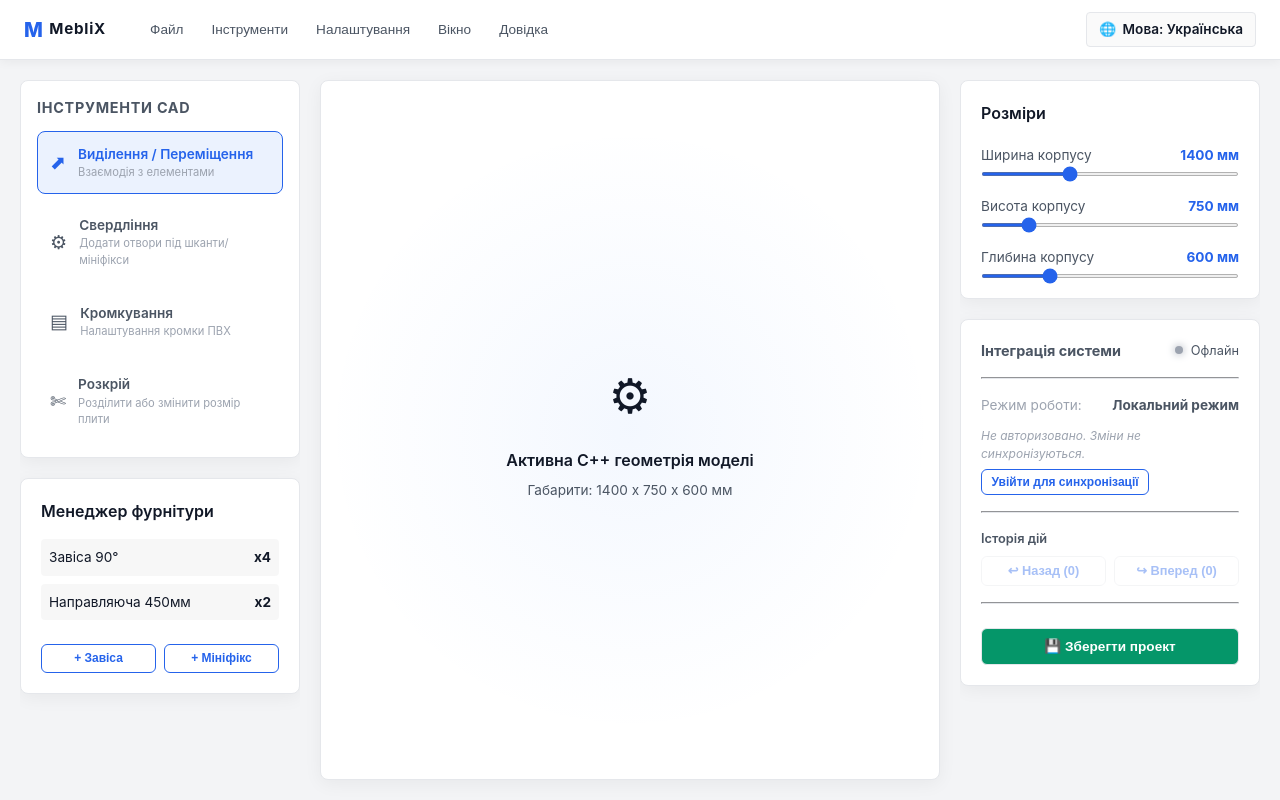
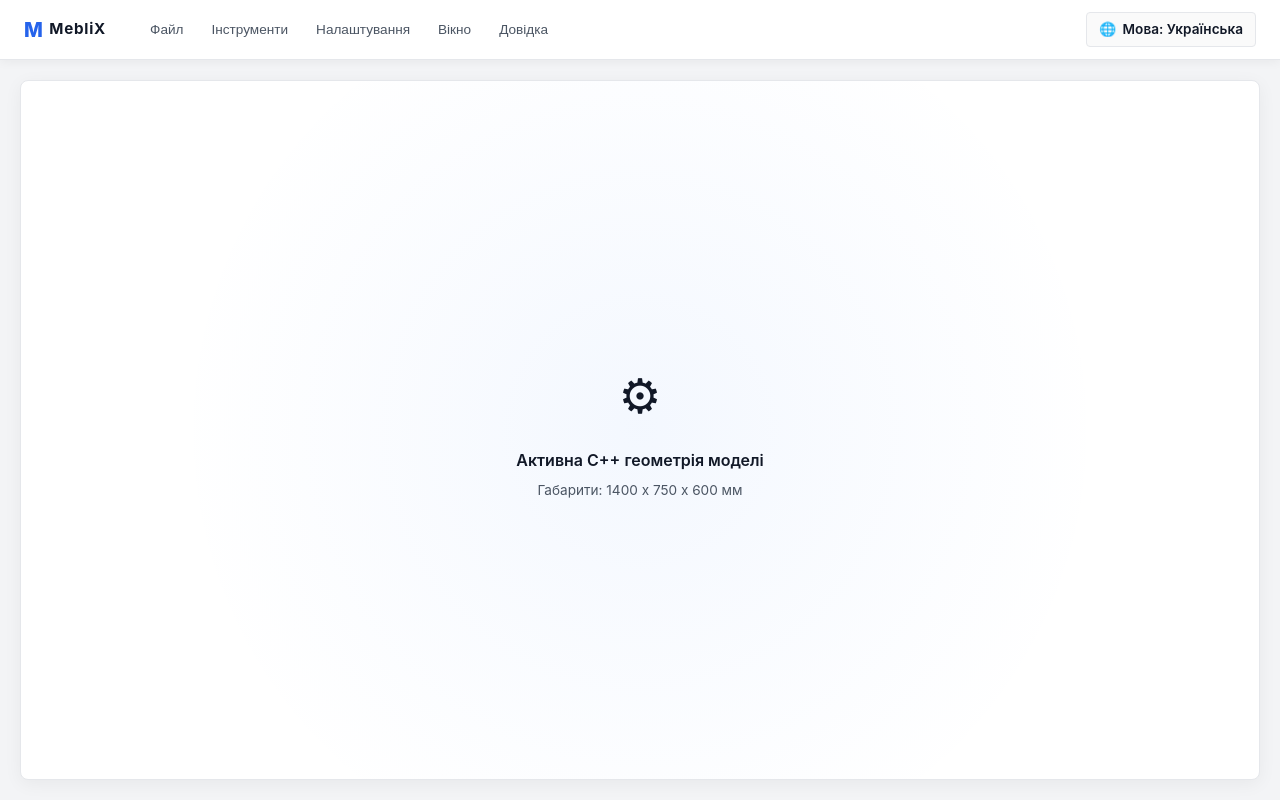
Before and after one commit to FranciscoFrank/MebliXDesktop, a React (Vite) app in the folder src/ui/: page / in a window 1280 px wide. Built offline with nearby package versions, Linux system fonts and the light colour scheme.

Commit message:
refactor: remove unused sidebars and simplify desktop layout

```diff
--- a/src/ui/src/components/pages/DesktopPage.jsx
+++ b/src/ui/src/components/pages/DesktopPage.jsx
@@ -1,9 +1,6 @@
 import React, { useState, useEffect } from 'react';
 import DesktopLayout from '../templates/DesktopLayout';
-import ParameterSlider from '../molecules/ParameterSlider';
-import AdvancedToolbar from '../organisms/AdvancedToolbar';
-import FittingManager from '../organisms/FittingManager';
-import StatusPanel from '../organisms/StatusPanel';
+
 import AuthModal from '../organisms/AuthModal';
 import SaveModal from '../organisms/SaveModal';
 
@@ -277,35 +274,6 @@ export function DesktopPage() {
             </div>
           </>
         }
-        leftSidebar={
-          <>
-            <AdvancedToolbar onToolSelect={(tool) => console.log('Selected tool:', tool)} />
-            <FittingManager />
-          </>
-        }
-        rightSidebar={
-          <>
-            <div className="glass-panel" style={{ padding: '1.25rem', display: 'flex', flexDirection: 'column', gap: '1.25rem' }}>
-              <h3 style={{ fontSize: '1rem', fontWeight: 600 }}>Розміри</h3>
-              <ParameterSlider label="Ширина корпусу" value={width} min={600} max={3000} unit="мм" onChange={handleWidthChange} />
-              <ParameterSlider label="Висота корпусу" value={height} min={400} max={2500} unit="мм" onChange={handleHeightChange} />
-              <ParameterSlider label="Глибина корпусу" value={depth} min={400} max={1200} unit="мм" onChange={handleDepthChange} />
-            </div>
-            <StatusPanel
-              syncStatus={syncStatus}
-              activeOrder={activeOrder}
-              user={user}
-              isOffline={isOffline}
-              undoSize={undoStack.length}
-              redoSize={redoStack.length}
-              onUndo={handleUndo}
-              onRedo={handleRedo}
-              onSaveClick={() => setIsSaveModalOpen(true)}
-              onLoginClick={() => setIsAuthModalOpen(true)}
-              onLogout={handleLogout}
-            />
-          </>
-        }
         mainViewport={
           <div className="glass-panel" style={{ flex: 1, display: 'flex', flexDirection: 'column', justifyContent: 'center', alignItems: 'center', position: 'relative', overflow: 'hidden' }}>
             <div style={{ position: 'absolute', top: 0, left: 0, width: '100%', height: '100%', background: 'radial-gradient(circle, rgba(59,130,246,0.06) 0%, transparent 65%)' }}></div>
--- a/src/ui/src/components/templates/DesktopLayout.jsx
+++ b/src/ui/src/components/templates/DesktopLayout.jsx
@@ -1,6 +1,6 @@
 import React from 'react';
 
-export function DesktopLayout({ header, leftSidebar, rightSidebar, mainViewport }) {
+export function DesktopLayout({ header, mainViewport }) {
   return (
     <div style={{ flex: 1, height: '100vh', display: 'flex', flexDirection: 'column', overflow: 'hidden', backgroundColor: 'var(--bg-color)' }}>
       {/* Header Slot (Top Menu Bar) */}
@@ -19,29 +19,18 @@ export function DesktopLayout({ header, leftSidebar, rightSidebar, mainViewport
         </header>
       )}
 
-      {/* Main Grid Layout */}
+      {/* Main Viewport Container */}
       <div style={{
-        display: 'grid',
-        gridTemplateColumns: '280px 1fr 300px',
-        gap: '1.25rem',
+        display: 'flex',
+        flexDirection: 'column',
         flex: 1,
         minHeight: 0,
         padding: '1.25rem'
       }}>
-        {/* Left Control Column */}
-        <aside style={{ display: 'flex', flexDirection: 'column', gap: '1.25rem', overflowY: 'auto' }}>
-          {leftSidebar}
-        </aside>
-
         {/* CAD viewport Slot */}
-        <main style={{ display: 'flex', flexDirection: 'column', minWidth: 0 }}>
+        <main style={{ display: 'flex', flexDirection: 'column', flex: 1, minWidth: 0 }}>
           {mainViewport}
         </main>
-
-        {/* Right Properties Panel */}
-        <aside style={{ display: 'flex', flexDirection: 'column', gap: '1.25rem', overflowY: 'auto' }}>
-          {rightSidebar}
-        </aside>
       </div>
     </div>
   );
```
